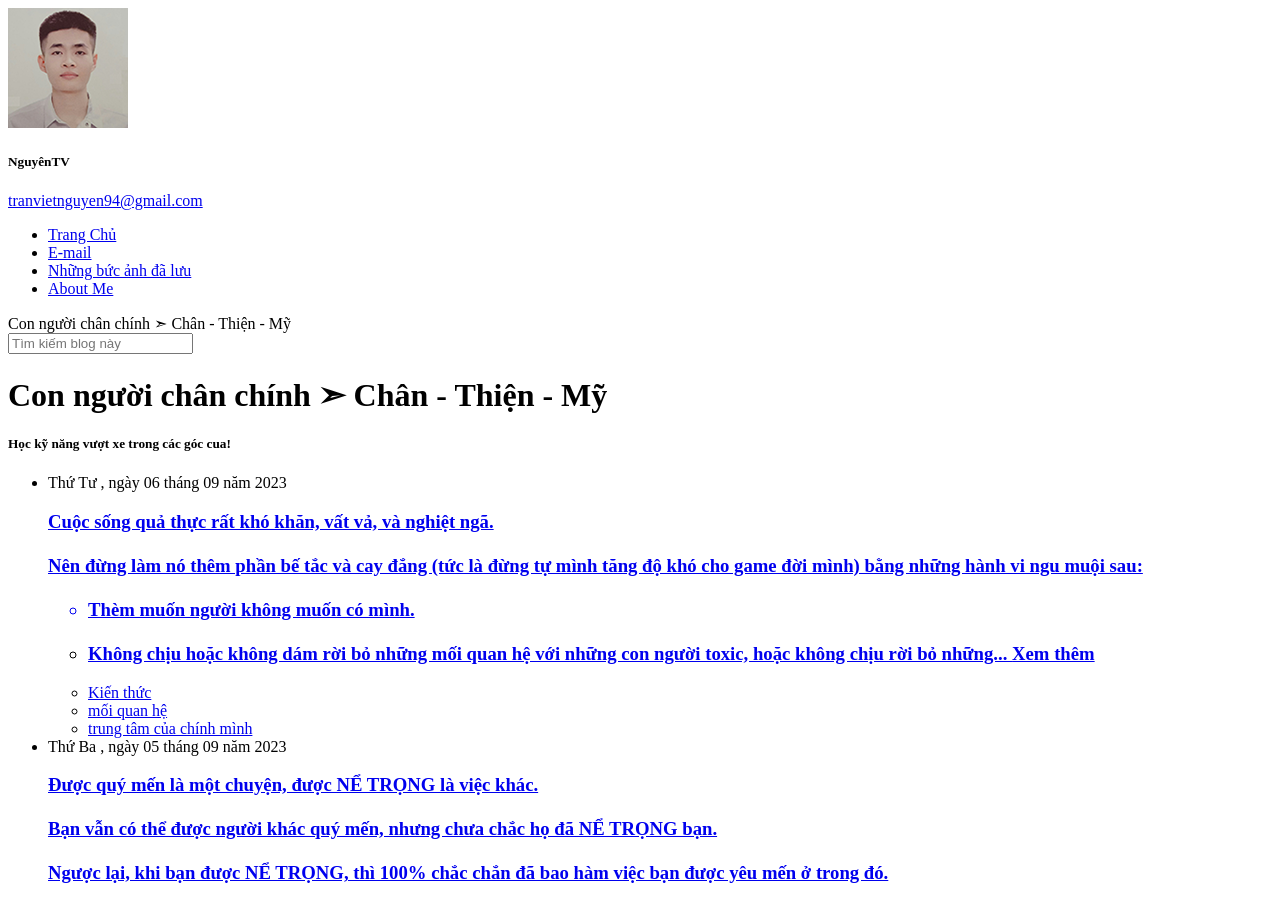
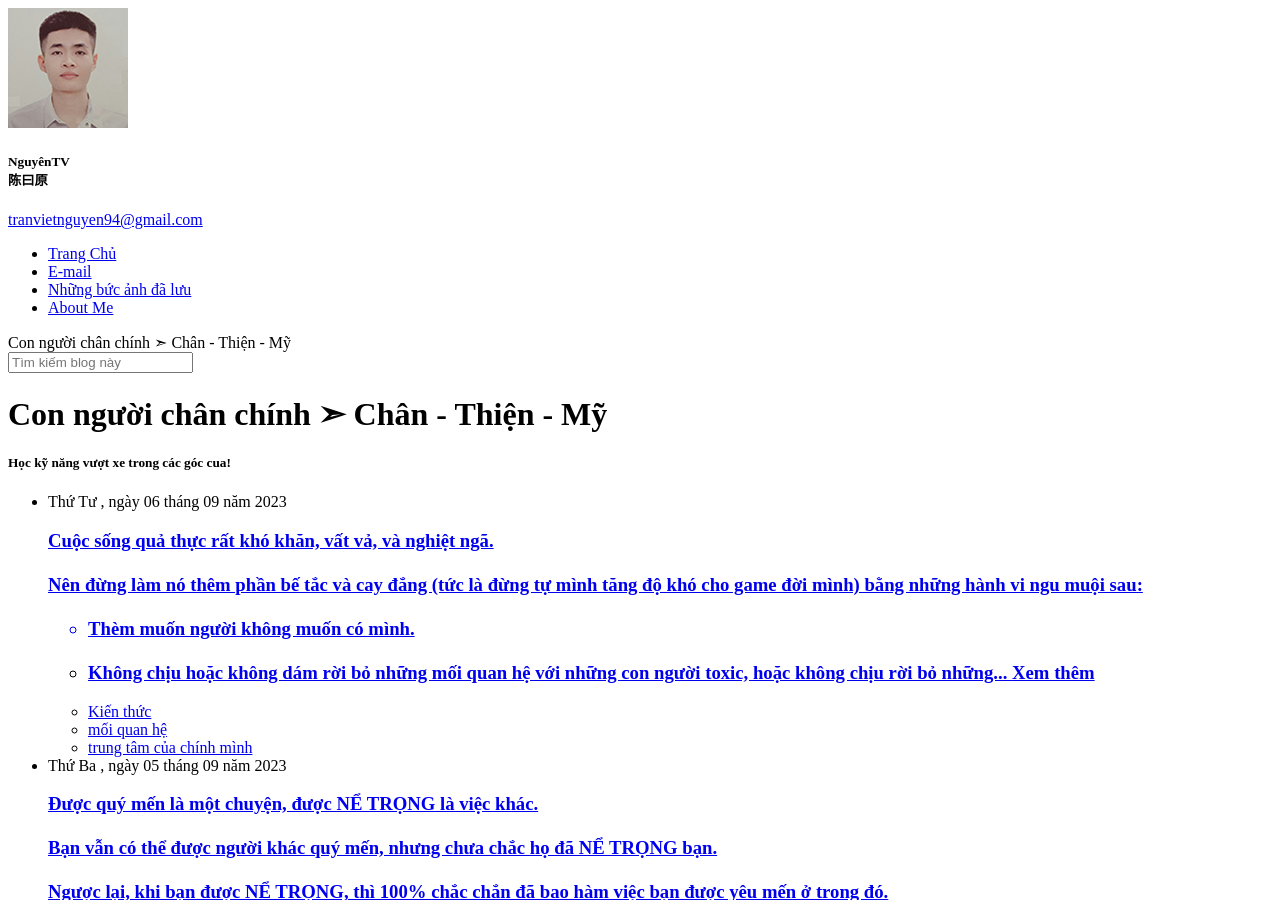
Before and after one commit to tranvietnguyen/tranvietnguyen.github.io, a Jekyll site: the page built from index.html, in a window 1280 px wide and 900 px high. Built offline with Jekyll 4.4.1, drawn with Linux system fonts in a browser that asks for light colours; the list of posts is cut into pages by our own code; comment, search, counter and statistics services are not loaded.

Commit message:
update name chinese

```diff
--- a/_includes/header.html
+++ b/_includes/header.html
@@ -15,7 +15,7 @@
           <img alt="Avatar" src="https://tranvietnguyen.github.io/images/icon.png" />
         </a>
         <hgroup class="introduce">
-          <h5 class="nickname">NguyênTV</h5>
+          <h5 class="nickname">NguyênTV<br />陈曰原</h5>
           <a href="mailto:tranvietnguyen94@gmail.com" title="tranvietnguyen94@gmail.com" class="mail">tranvietnguyen94@gmail.com</a>
         </hgroup>
       </div>
```
